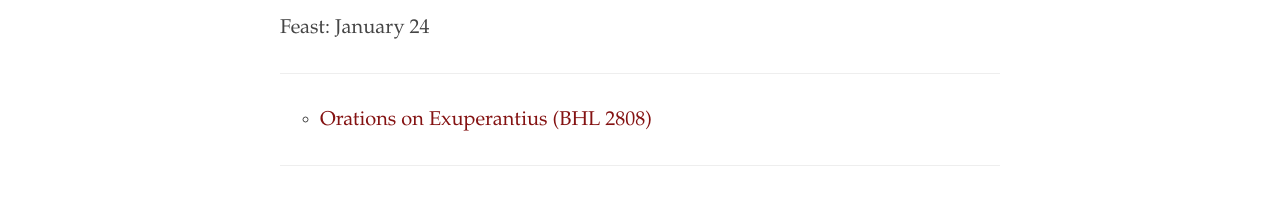
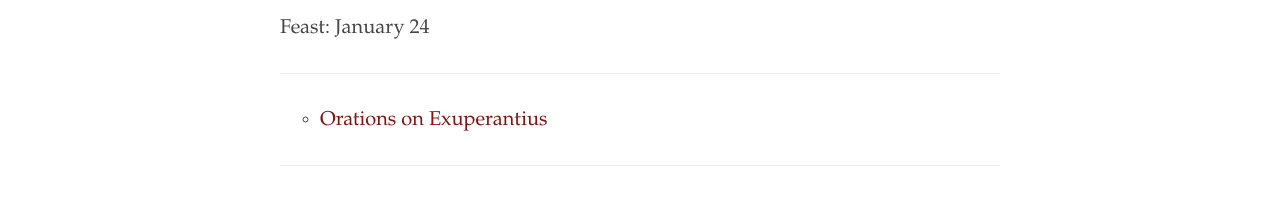
Before and after one commit to cjkoepke1/latin-hagiography, a Jekyll site: the page built from _saints/exuperantius-cingulanus.md, in a window 1280 px wide. Shown: the part 261-466 px from the top of the page. Built offline with Jekyll 4.4.1, drawn with Linux system fonts in a browser that asks for light colours.

Commit message:
Update exuperantius-cingulanus.md

```diff
--- a/_saints/exuperantius-cingulanus.md
+++ b/_saints/exuperantius-cingulanus.md
@@ -7,6 +7,6 @@ feast: January 24
 
 ---
 
-- [Orations on Exuperantius (BHL 2808)](https://cjkoepke1.github.io/latin-hagiography/texts/orationes-de-exuperantio)
+- [Orations on Exuperantius](https://cjkoepke1.github.io/latin-hagiography/texts/orationes-de-exuperantio)
 
 ---
```
